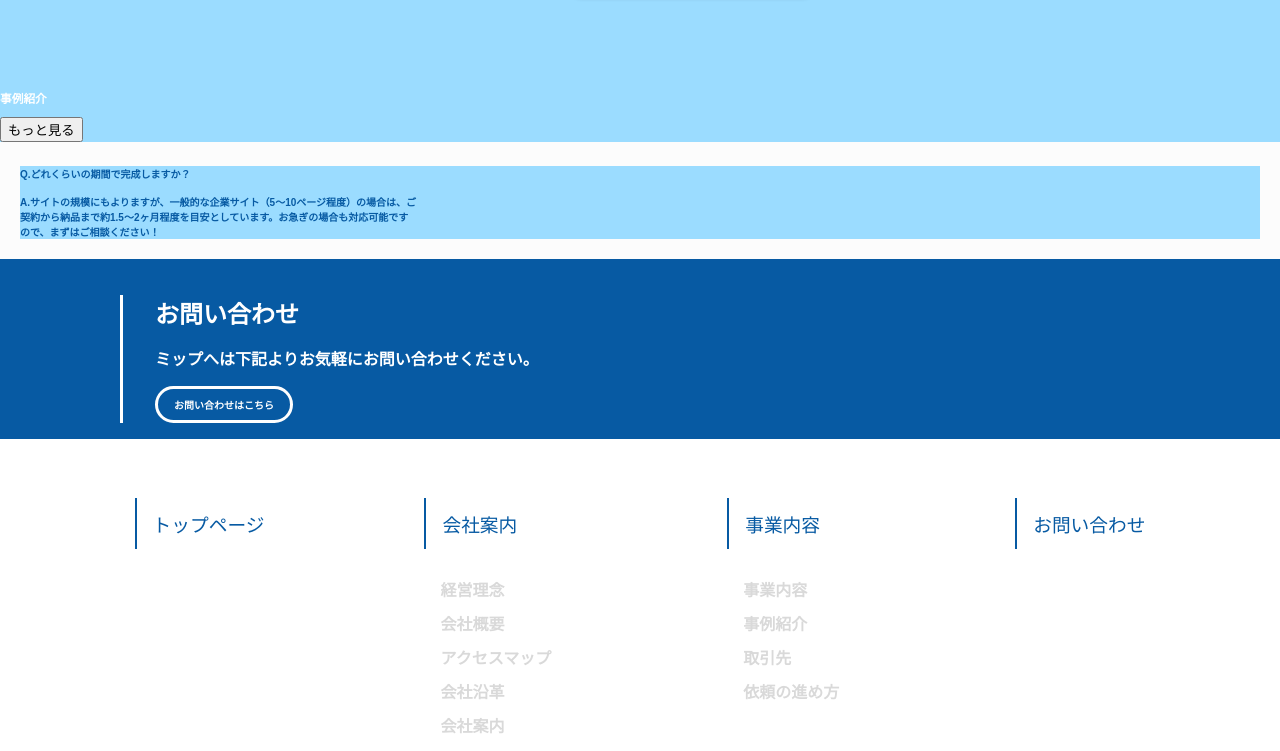
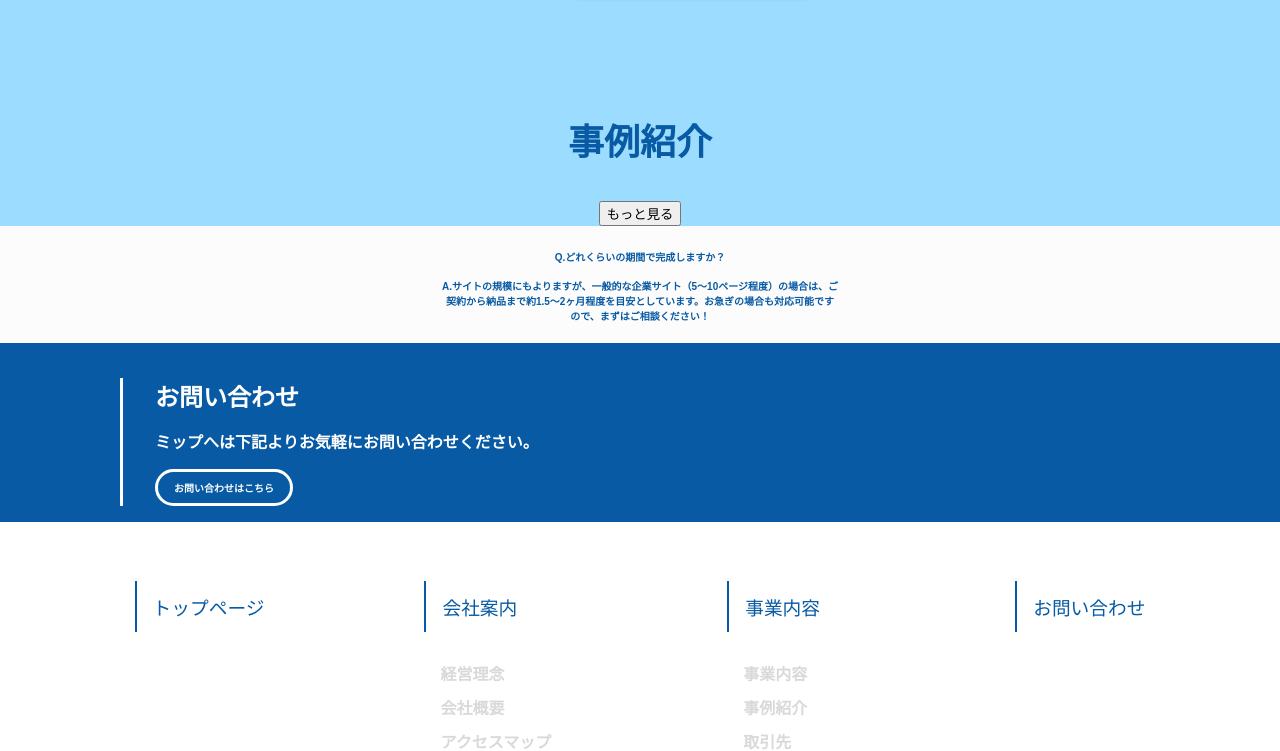
Before and after one commit to Kawahara-tk/team-mip, an Astro site: page / in a window 1280 px wide. Shown: the part 3902-4653 px from the top of the page. Built offline with nearby package versions, Linux system fonts and the light colour scheme; Astro itself is replaced by a stand-in of ours.

Commit message:
ゆるシて

```diff
--- a/astro.config.mjs
+++ b/astro.config.mjs
@@ -1,5 +1,6 @@
 // @ts-check
 import { defineConfig } from 'astro/config';
 
+
 // https://astro.build/config
 export default defineConfig({});
--- a/src/pages/index.astro
+++ b/src/pages/index.astro
@@ -190,14 +190,18 @@ body{
 }
 .case{
   background-color: #9bdcff;
+  text-align: center;
+  .case_title{
+    font-size: 36px;
+    color: vars.$mipColor;
+  }
 }
 .question{
-  border: #144e75;
   padding: 10px 20px;
   color: vars.$mipColor;
   background: #fcfcfc;
   .question_memo{
-    background-color: #9bdcff;
+    text-align: center;
   }
 }
 
```
Also changed, not shown: 14 other files.
